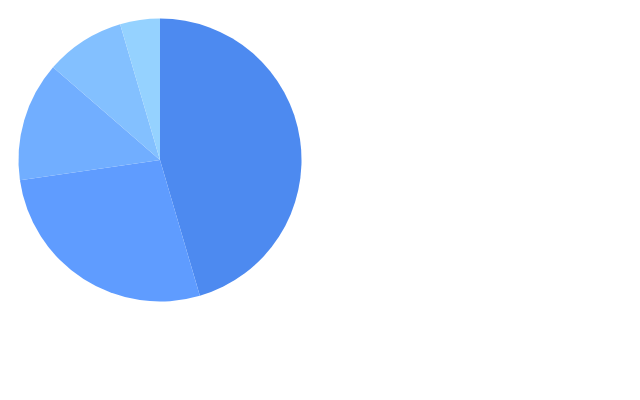
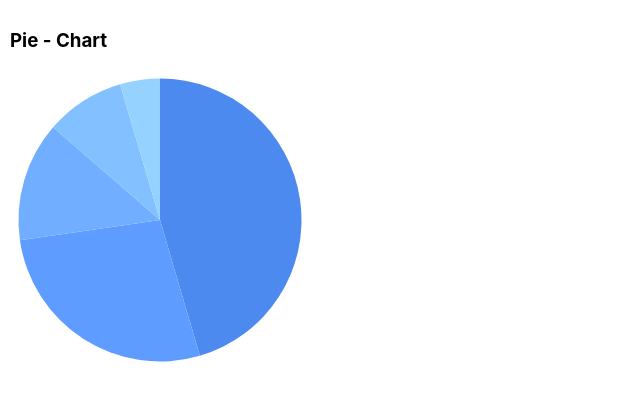
Before and after one commit to kaansey/svg-charts-react, a React (Create React App) app in the folder example/: page / in a window 1280 px wide. Shown: the top 400 px of the page, without its empty margins (0-640 px from the left). Built offline with nearby package versions, Linux system fonts and the light colour scheme; the HTML template or start-up script is replaced by a standard one.

Commit message:
testing auto deployment

```diff
--- a/example/src/App.tsx
+++ b/example/src/App.tsx
@@ -22,6 +22,7 @@ class App extends Component {
     return (
       <div>
         <PieChartWrapper>
+          <h3>Pie - Chart</h3>
           <PieChart
             data={data}
             onPieHover={(data, index, event) => {
```
